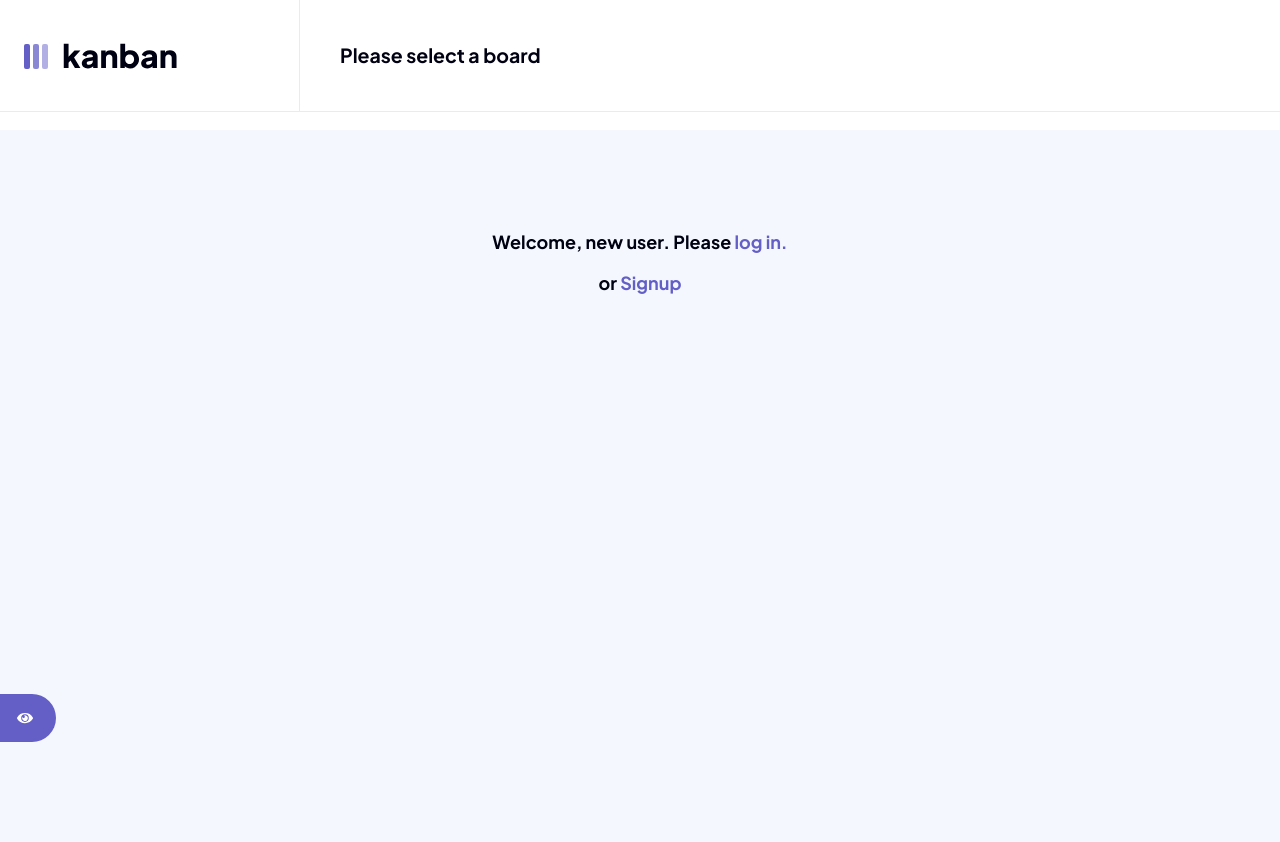
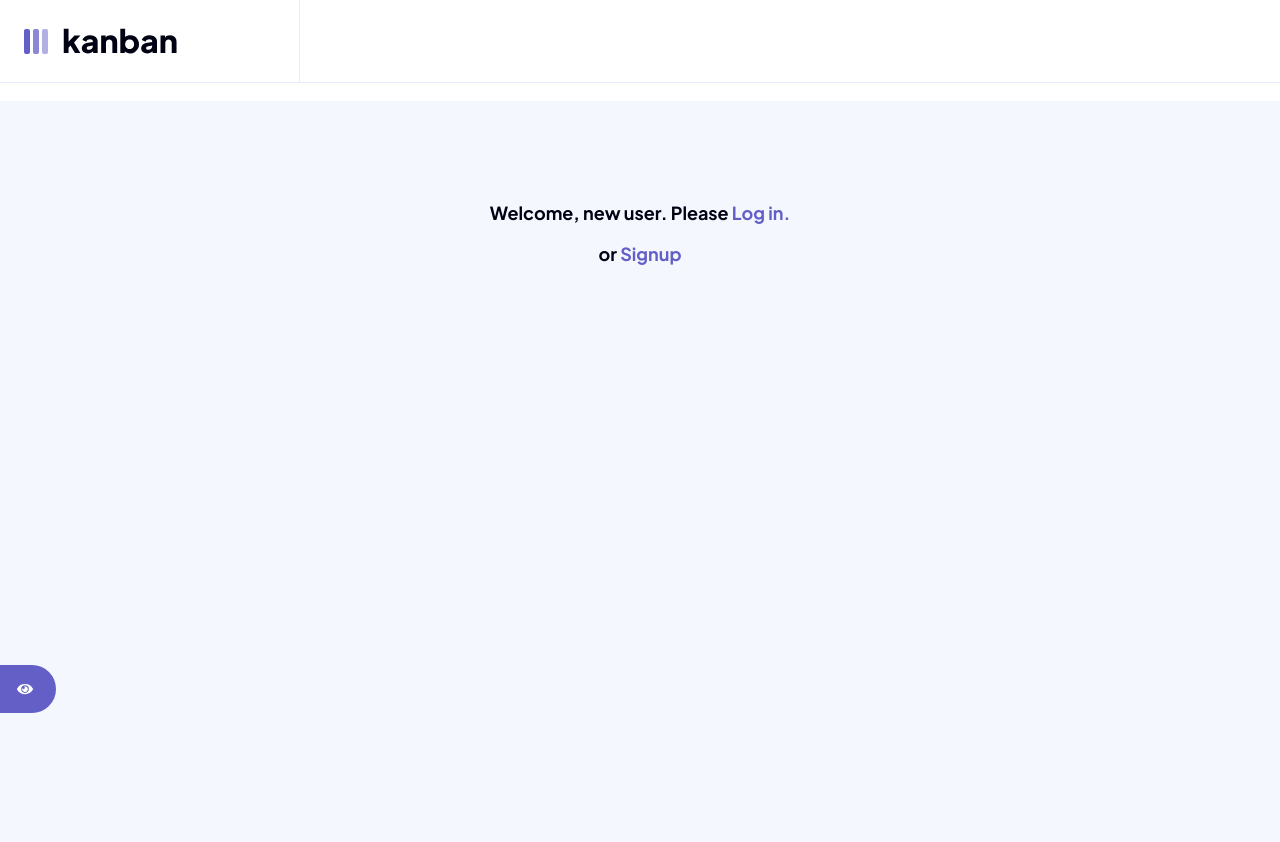
Before and after one commit to MauritzLM/kanban-task-management-app, a Django app: page /taskmanager/ in a window 1280 px wide. After the commit the page ends 713 px from the top, so only its background shows below. Run offline with Django 5.2, Linux system fonts and the light colour scheme.

Commit message:
added preloads, form spinner, updated conditional rendering

```diff
--- a/taskmanager/templates/base.html
+++ b/taskmanager/templates/base.html
@@ -13,6 +13,12 @@
     <meta name="description" content="">
     <meta name="keywords" content="">
 
+    <!-- Preloads -->
+    <link rel="preload" href="{% static 'css/index.css' %}" as="style"/>
+    <link rel="preload" as="font" type="font/woff2" href="{% static 'fonts/plus-jakarta-sans-v8-latin-500.woff2' %}" crossorigin="crossorigin">
+    <link rel="preload" as="font" type="font/woff2" href="{% static 'fonts/plus-jakarta-sans-v8-latin-700.woff2' %}" crossorigin="crossorigin">
+    <link rel="preload" as="font" type="font/woff2" href="{% static 'fonts/plus-jakarta-sans-v8-latin-regular.woff2' %}" crossorigin="crossorigin">
+
     <link rel="icon" href="{% static 'images/favicon-32x32.png' %}"/>
     <link rel="stylesheet" href="{% static 'css/index.css' %}">
     <link rel="stylesheet" href="{% static 'css/forms.css' %}">
@@ -27,7 +33,6 @@
   </head>
 
   <body>
-
     <header>
       <nav>
         {# logo #}
@@ -51,7 +56,7 @@
             <div>
               {# new task button (disabled if no columns) #}
               {% if board.columns.all|length > 0 %}
-                <button class="new-task-btn heading-medium" hx-get="{% url 'new-task' id=board.id %}" hx-target="#form-wrapper" _="on click add .cs-active to #form-wrapper">
+                <button class="new-task-btn heading-medium" hx-indicator="#spinner-form" hx-get="{% url 'new-task' id=board.id %}" hx-swap="beforeend" hx-target="#form-wrapper" _="on click add .cs-active to #form-wrapper">
                   <img src="{% static 'images/icon-add-task-mobile.svg' %}" alt="new task" height="" width="" decoding="async"/>
                   <span>+ Add New Task</span></button>
 
@@ -60,10 +65,10 @@
                 <div class="edit-wrapper">
                   <div class="board-edit">
 
-                    <button hx-get="{% url 'edit-board' id=board.id %}" hx-target="#form-wrapper" _="on click add .cs-active to #form-wrapper
+                    <button hx-get="{% url 'edit-board' id=board.id %}" hx-indicator="#spinner-form" hx-swap="beforeend" hx-target="#form-wrapper" _="on click add .cs-active to #form-wrapper
                                                                                                         on click remove .cs-active from .board-edit">edit board</button>
 
-                    <button hx-get="{% url 'delete-board' id=board.id %}" hx-target="#form-wrapper" _="on click add .cs-active to #form-wrapper
+                    <button hx-get="{% url 'delete-board' id=board.id %}" hx-indicator="#spinner-form" hx-swap="beforeend" hx-target="#form-wrapper" _="on click add .cs-active to #form-wrapper
                                                                                                           on click remove .cs-active from .board-edit">delete board</button>
                   </div>
                 </div>
@@ -78,17 +83,17 @@
 
                 <div class="edit-wrapper">
                   <div class="board-edit">
-                    <button hx-get="{% url 'edit-board' id=board.id %}" hx-target="#form-wrapper" _="on click add .cs-active to #form-wrapper
+                    <button hx-get="{% url 'edit-board' id=board.id %}" hx-indicator="#spinner-form" hx-swap="beforeend" hx-target="#form-wrapper" _="on click add .cs-active to #form-wrapper
                                                                                                         on click remove .cs-active from .board-edit">edit board</button>
 
-                    <button hx-get="{% url 'delete-board' id=board.id %}" hx-target="#form-wrapper" _="on click add .cs-active to #form-wrapper
+                    <button hx-get="{% url 'delete-board' id=board.id %}" hx-indicator="#spinner-form" hx-swap="beforeend" hx-target="#form-wrapper" _="on click add .cs-active to #form-wrapper
                                                                                                           on click remove .cs-active from .board-edit">delete board</button>
                   </div>
                 </div>
               {% endif %}
 
             {% else %}
-              <h2>Please select a board</h2>
+
               {# nav toggle button #}
               <button class="nav-toggle-btn" _="on click toggle .cs-active on .sidebar-wrapper
                        on click toggle .cs-active on .nav-img"><img class="nav-img" alt="" src="{% static 'images/icon-chevron-down.svg' %}"/></button>
@@ -107,13 +112,14 @@
       </button>
 
       {% if user.is_authenticated %}
+        {# if on index page #}
         {% if user_boards %}
-          {% if user_boards|length == 0 %}
-            <div class="boards-empty">
-              <p class="heading-large">You haven't created any boards yet. Create a new board to get started</p>
-              <button class="btn-primary" hx-get="{% url 'new-board' %}" hx-target="#form-wrapper" _="on click add .cs-active to #form-wrapper">+ Create New Board</button>
-            </div>
-          {% endif %}
+
+          <div class="boards-empty">
+            <p class="heading-large">Please select a board or Create a new one to get started</p>
+            <button class="btn-primary" hx-get="{% url 'new-board' %}" hx-indicator="#spinner-form" hx-swap="beforeend" hx-target="#form-wrapper" _="on click add .cs-active to #form-wrapper">+ Create New Board</button>
+          </div>
+
         {% endif %}
 
         {# selected board #}
@@ -122,12 +128,14 @@
         </div>
 
         {# form modal #}
-        <div id="form-wrapper" hx-target="this"></div>
+        <div id="form-wrapper" hx-target="this">
+          <span id="spinner-form" class="htmx-indicator">loading...</span>
+        </div>
 
       {% else %}
         <div class="auth-status">
           <p class="heading-large">Welcome, new user. Please
-            <a href="{% url 'login' %}">log in.</a>
+            <a href="{% url 'login' %}">Log in.</a>
           </p>
           <p class="heading-large">or
             <a href="{% url 'sign-up' %}">Signup</a>
```
